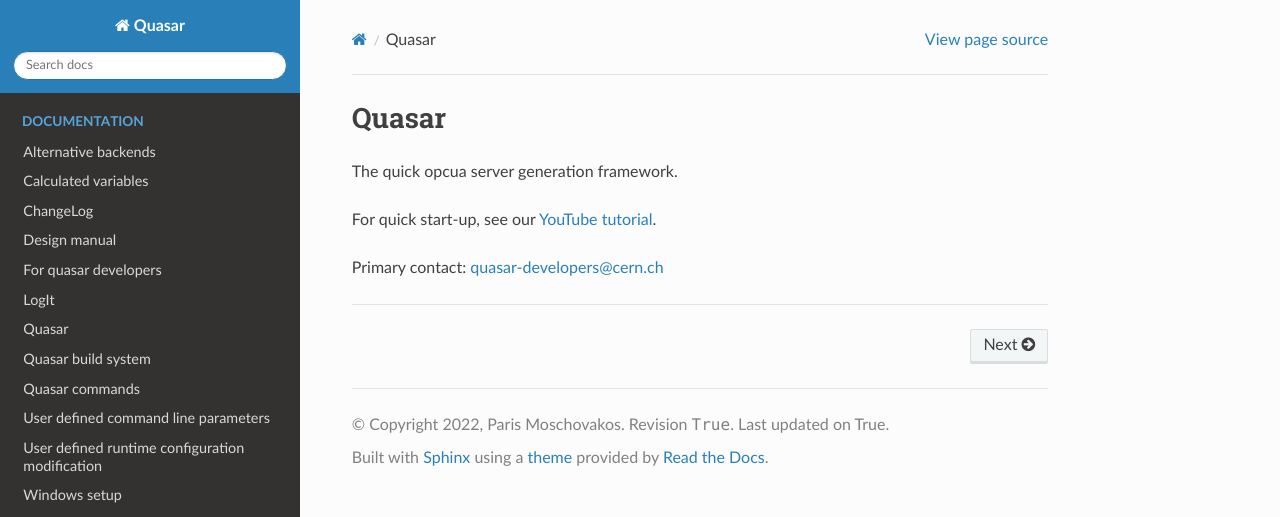
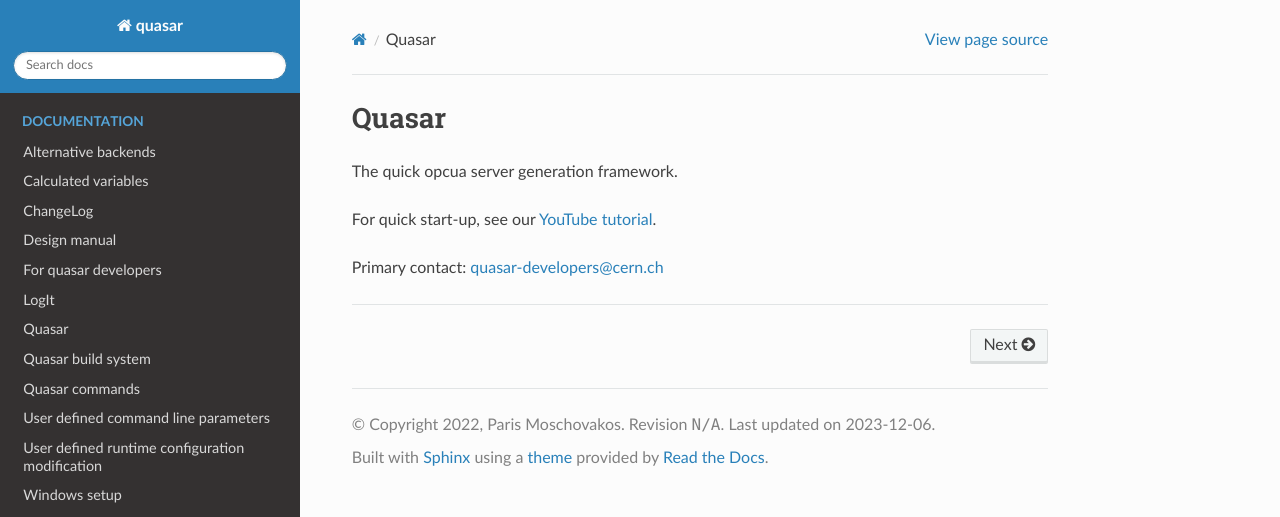
Before and after one commit to quasar-team/quasar, a Sphinx documentation site: the page built from Documentation/source/index.rst, in a window 1280 px wide. Shown: the top 517 px of the page. Built offline with Sphinx 7.4.7 and the Read the Docs theme 2.0.0, drawn with Linux system fonts in a browser that asks for light colours; some of the changed lines change nothing that is shown.

Commit message:
Update conf.py: import subprocess and datetime; add get_git_commit_hash() and get_current_date() functions; update project variable to lowercase; update html_context to include commit hash and date.

```diff
--- a/Documentation/source/conf.py
+++ b/Documentation/source/conf.py
@@ -14,10 +14,21 @@
 # import sys
 # sys.path.insert(0, os.path.abspath('.'))
 
+import subprocess
+import datetime
+
+def get_git_commit_hash():
+    try:
+        return subprocess.check_output(['git', 'rev-parse', 'HEAD']).decode('ascii').strip()
+    except Exception:
+        return 'N/A'
+
+def get_current_date():
+    return datetime.datetime.now().strftime("%Y-%m-%d")
 
 # -- Project information -----------------------------------------------------
 
-project = 'Quasar'
+project = 'quasar'
 copyright = '2022, Paris Moschovakos'
 author = 'Paris Moschovakos'
 
@@ -64,7 +75,7 @@
 locale_dirs = ['../locales']
 
 html_context = {
-  "display_github": False,
-  "last_updated": True,
-  "commit": True
+    "display_github": False,
+    "commit": get_git_commit_hash(),
+    "last_updated": get_current_date(),
 }
```
